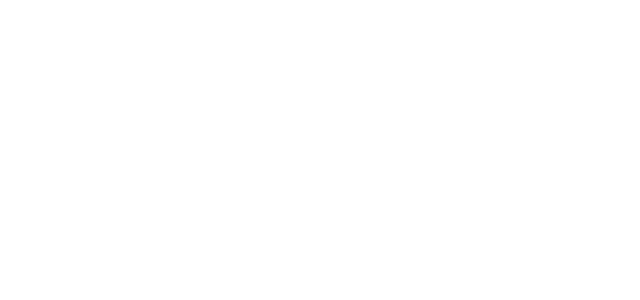
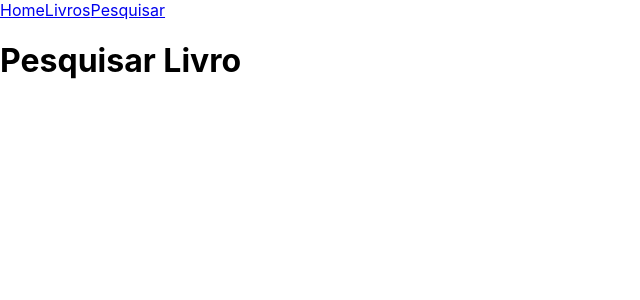
Before and after one commit to matteusfernandes/library-app, a React (Create React App) app in the folder front-end/: page /pesquisa in a window 1280 px wide. Before the commit this address had no page. Shown: the top 300 px of the page, without its empty margins (0-640 px from the left). Built offline with nearby package versions, Linux system fonts and the light colour scheme.

Commit message:
feat: create pesquisa page

```diff
--- /dev/null
+++ b/front-end/src/pages/Pesquisa/index.js
@@ -0,0 +1,15 @@
+import React from 'react';
+import Header from '../../components/header';
+
+function Pesquisa() {
+  return (
+    <>
+      <Header />
+      <main>
+        <h1>Pesquisar Livro</h1>
+      </main>
+    </>
+  );
+}
+
+export default Pesquisa;
--- a/front-end/src/routes/index.js
+++ b/front-end/src/routes/index.js
@@ -2,12 +2,14 @@
 import { Routes, Route } from 'react-router-dom';
 import Home from '../pages/Home';
 import Livros from '../pages/Livros';
+import Pesquisa from '../pages/Pesquisa';
 
 export default function Router() {
   return (
     <Routes>
       <Route path="/" element={ <Home /> } />
       <Route path="/livros" element={ <Livros /> } />
+      <Route path="/pesquisa" element={ <Pesquisa /> } />
       {/* <Route path="/" element={ <Navigate replace to="/livros" /> } /> */}
     </Routes>
   );
```
Also changed, not shown: 1 other file (tests, documents, lock files or other folders).
